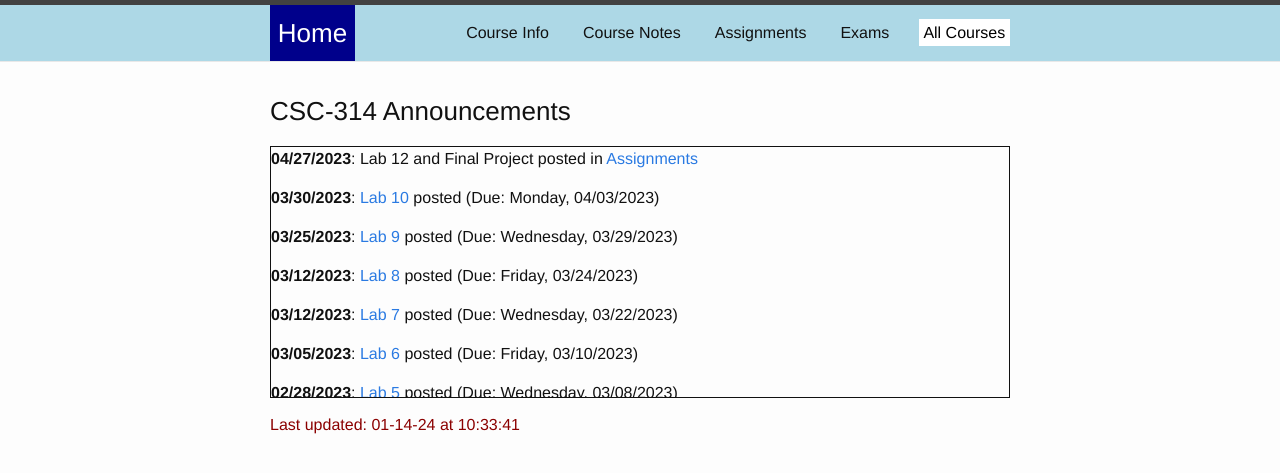
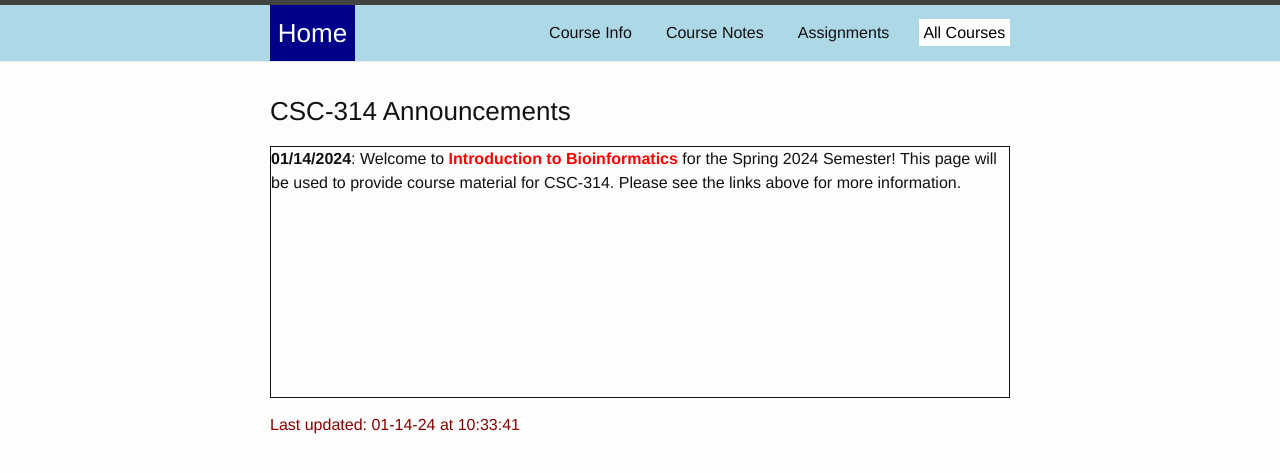
Before and after one commit to gdancik/CSC-314, a Jekyll site: the page built from index.html, in a window 1280 px wide, cut to the strip 0-493 px from the top of the page. Shown: the top 473 px of the strip. Built offline with Jekyll 4.4.1, drawn with Linux system fonts in a browser that asks for light colours.

Commit message:
Ready for Spring 2024!

```diff
--- a/index.html
+++ b/index.html
@@ -17,33 +17,33 @@
 {% endcapture %}
 
 {% comment %}
-<p><b>04/28/2023</b>: See the {% include hwRef.html hwLabel = "Assignments" %} page for the remaining assignments</p>
+<p><b>04/28/2024</b>: See the {% include hwRef.html hwLabel = "Assignments" %} page for the remaining assignments</p>
 
-<p><b>04/04/2023</b>: {% include hwRef.html hwLabel = "Lab 7" %} posted (Due: Wednesday, 4/13/22)</p>
-<p><b>03/10/2023</b>: {% include hwRef.html hwLabel = "Lab 6" %} posted (Due: Wednesday, 3/23/22)</p>
-<p><b>03/01/2023</b>: {% include hwRef.html hwLabel = "Lab 5" %} posted (Due: Monday, 3/07/22)</p>
-<p><b>02/15/2023</b>: {% include hwRef.html hwLabel = "Lab 3" %} posted (Due: Wednesday, 2/23/22)</p>
-<p><b>02/08/2023</b>: {% include hwRef.html hwLabel = "Lab 2B" %} posted (Due: Wednesday, 2/16/22)</p>
-<p><b>02/03/2023</b>: {% include hwRef.html hwLabel = "Lab 2A" %} posted (Due: Wednesday, 2/09/22)</p>
+<p><b>04/04/2024</b>: {% include hwRef.html hwLabel = "Lab 7" %} posted (Due: Wednesday, 4/13/22)</p>
+<p><b>03/10/2024</b>: {% include hwRef.html hwLabel = "Lab 6" %} posted (Due: Wednesday, 3/23/22)</p>
+<p><b>03/01/2024</b>: {% include hwRef.html hwLabel = "Lab 5" %} posted (Due: Monday, 3/07/22)</p>
+<p><b>02/15/2024</b>: {% include hwRef.html hwLabel = "Lab 3" %} posted (Due: Wednesday, 2/23/22)</p>
+<p><b>02/08/2024</b>: {% include hwRef.html hwLabel = "Lab 2B" %} posted (Due: Wednesday, 2/16/22)</p>
+<p><b>02/03/2024</b>: {% include hwRef.html hwLabel = "Lab 2A" %} posted (Due: Wednesday, 2/09/22)</p>
 {% endcomment %}
 
 
 <! -- start here -->
-
-<p><b>04/27/2023</b>: Lab 12 and Final Project posted in {{hw}} </p>
-<p><b>03/30/2023</b>: {% include hwRef.html hwLabel = "Lab 10" %} posted (Due: Monday, 04/03/2023)</p>
-<p><b>03/25/2023</b>: {% include hwRef.html hwLabel = "Lab 9" %} posted (Due: Wednesday, 03/29/2023)</p>
-<p><b>03/12/2023</b>: {% include hwRef.html hwLabel = "Lab 8" %} posted (Due: Friday, 03/24/2023)</p>
-<p><b>03/12/2023</b>: {% include hwRef.html hwLabel = "Lab 7" %} posted (Due: Wednesday, 03/22/2023)</p>
-<p><b>03/05/2023</b>: {% include hwRef.html hwLabel = "Lab 6" %} posted (Due: Friday, 03/10/2023)</p>
-<p><b>02/28/2023</b>: {% include hwRef.html hwLabel = "Lab 5" %} posted (Due: Wednesday, 03/08/2023)</p>
-<p><b>02/18/2023</b>: {% include hwRef.html hwLabel = "Lab 4" %} posted (Due: Tuesday by noon)</p>
-<p><b>02/02/2023</b>: {% include hwRef.html hwLabel = "Lab 3" %} posted (Due: Monday, 02/13/2023)</p>
-<p><b>01/31/2023</b>: {% include hwRef.html hwLabel = "Lab 2" %} posted (Due: Wednesday, 02/08/2023)</p>
-<p><b>01/26/2023</b>: {% include hwRef.html hwLabel = "Lab 1" %} posted (Due: Monday, 01/30/2023)</p>
-<p><b>01/14/2023</b>: Welcome to <b style = "color: red"> Introduction to Bioinformatics </b> for the Spring 2023 Semester! This page will be used to provide course material for CSC-314.  Please see the links above for more information. </p>
+<p><b>01/14/2024</b>: Welcome to <b style = "color: red"> Introduction to Bioinformatics </b> for the Spring 2024 Semester! This page will be used to provide course material for CSC-314.  Please see the links above for more information. </p>
 
 {% comment %}
+<p><b>04/27/2024</b>: Lab 12 and Final Project posted in {{hw}} </p>
+<p><b>03/30/2024</b>: {% include hwRef.html hwLabel = "Lab 10" %} posted (Due: Monday, 04/03/2024)</p>
+<p><b>03/25/2024</b>: {% include hwRef.html hwLabel = "Lab 9" %} posted (Due: Wednesday, 03/29/2024)</p>
+<p><b>03/12/2024</b>: {% include hwRef.html hwLabel = "Lab 8" %} posted (Due: Friday, 03/24/2024)</p>
+<p><b>03/12/2024</b>: {% include hwRef.html hwLabel = "Lab 7" %} posted (Due: Wednesday, 03/22/2024)</p>
+<p><b>03/05/2024</b>: {% include hwRef.html hwLabel = "Lab 6" %} posted (Due: Friday, 03/10/2024)</p>
+<p><b>02/28/2024</b>: {% include hwRef.html hwLabel = "Lab 5" %} posted (Due: Wednesday, 03/08/2024)</p>
+<p><b>02/18/2024</b>: {% include hwRef.html hwLabel = "Lab 4" %} posted (Due: Tuesday by noon)</p>
+<p><b>02/02/2024</b>: {% include hwRef.html hwLabel = "Lab 3" %} posted (Due: Monday, 02/13/2024)</p>
+<p><b>01/31/2024</b>: {% include hwRef.html hwLabel = "Lab 2" %} posted (Due: Wednesday, 02/08/2024)</p>
+<p><b>01/26/2024</b>: {% include hwRef.html hwLabel = "Lab 1" %} posted (Due: Monday, 01/30/2024)</p>
+
 <p><b>09/03/2020</b>: See the {% include hwRef.html hwLabel = "Assignments" %} page for additional assignments due 9/9/2020.</p>
 
 <p class = 'today'><b>11/30/2020</b>: The final project has been assigned -- see the {{hw}} page for the handouts and important dates.</p>
```
Also changed, not shown: assignments.md (+7 -6 lines), exams.md (+1 -1 lines), info.md (+1 -1 lines), notes.md (+1 -1 lines), 2 other files.
